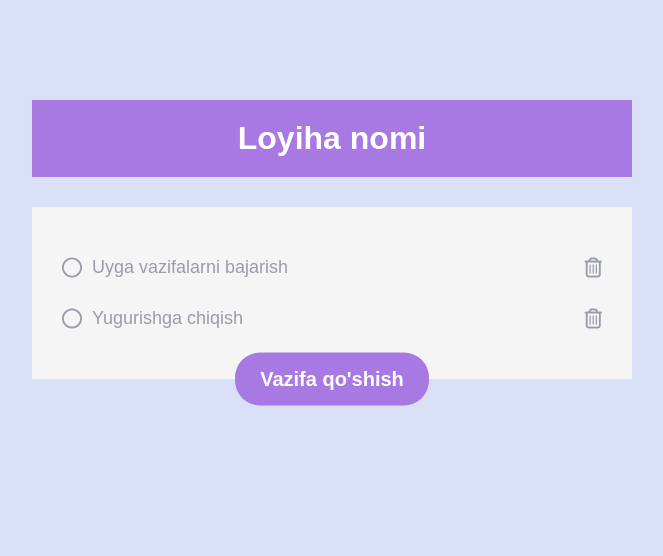
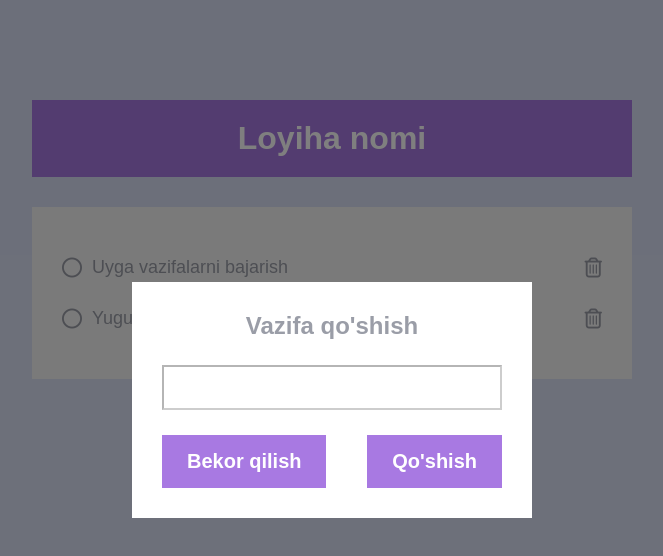
Before and after one commit to oybeksalomov/ToDo-list-project, a Vue app: page / in a window 1280 px wide. Both pictures are taken after a click on the button "Vazifa qo'shish". Shown: the top 556 px of the page, without its empty margins (308-971 px from the left). Built offline with nearby package versions, Linux system fonts and the light colour scheme.

Commit message:
add component (AddTask)

```diff
--- a/src/App.vue
+++ b/src/App.vue
@@ -1,4 +1,5 @@
 <template>
+
   <div class="todoListBox">
 
     <div class="todoListTitleBox">
@@ -20,19 +21,22 @@
       </div>
     </div>
 
-
-
-    <button class="todoListAddBtn">Vazifa qo'shish</button>
+    <button class="todoListAddBtn" @click="openModal">Vazifa qo'shish</button>
 
   </div>
+  <AddTask
+    v-model:isShow="isVisible"
+    @create="createTask"
+  ></AddTask>
 </template>
 
 <script>
+import AddTask from './components/AddTask.vue'
 
 export default {
   name: 'App',
   components: {
-
+    AddTask
   },
   data() {
     return {
@@ -47,7 +51,8 @@ export default {
           body: "Yugurishga chiqish",
           isDone: false
         }
-      ]
+      ],
+      isVisible: false
     }
   },
   methods: {
@@ -61,6 +66,13 @@ export default {
     },
     deleteTask(taskId) {
       this.todoList = this.todoList.filter(task => task.id !== taskId)
+    },
+    openModal() {
+      this.isVisible = true
+    },
+    createTask(task) {
+      this.todoList.push(task)
+      this.isVisible = false
     }
   }
 }
--- /dev/null
+++ b/src/components/AddTask.vue
@@ -0,0 +1,97 @@
+<template>
+  <div class="addTaskBox" v-if="isShow === true">
+    <div class="addTaskContent">
+      <h2 class="addTaskTitle">Vazifa qo'shish</h2>
+      <form @click.prevent>
+        <input type="text" class="addTaskInput" v-model="task.body">
+        <div class="addTaskBtnBox">
+          <button class="addTaskBtn" @click="closeModal">Bekor qilish</button>
+          <button class="addTaskBtn" @click="createTask">Qo'shish</button>
+        </div>
+      </form>
+    </div>
+
+  </div>
+</template>
+
+<script>
+  export default {
+    name: 'addTask',
+    data() {
+      return {
+        task: {
+          body: '',
+          isDone: false
+        }
+      }
+    },
+    props: {
+      isShow: {
+        type: Boolean,
+        default: false
+      }
+    },
+    methods: {
+      closeModal() {
+        this.$emit('update:isShow', false)
+      },
+      createTask() {
+        this.task.id = Date.now()
+        this.$emit('create', this.task)
+        this.task = {
+          body: '',
+          isDone: false
+        }
+      }
+    }
+  }
+</script>
+
+<style scoped>
+  .addTaskBox {
+    top: 0;
+    right: 0;
+    left: 0;
+    bottom: 0;
+    background: rgb(0,0,0, 0.5);
+    position: fixed;
+    display: flex;
+  }
+  .addTaskContent {
+    margin: auto;
+    background: #fff;
+    min-height: 50px;
+    width: 100%;
+    max-width: 400px;
+    padding: 30px;
+  }
+  .addTaskTitle {
+    text-align: center;
+    margin-bottom: 25px;
+    color: #9A9DA7;
+  }
+  .addTaskInput {
+    color: #9A9DA7;
+    padding: 10px;
+    font-size: 18px;
+    width: 100%;
+    border-color: #00000049;
+    margin-bottom: 25px;
+  }
+  .addTaskBtnBox {
+    display: flex;
+    justify-content: space-between;
+  }
+
+  .addTaskBtn {
+    padding: 15px 25px;
+    font-weight: 700;
+    font-size: 20px;
+    background-color: #A879E2;
+    color: #fff;
+    border: none;
+    display: flex;
+    cursor: pointer;
+    justify-content: center;
+  }
+</style>
```
